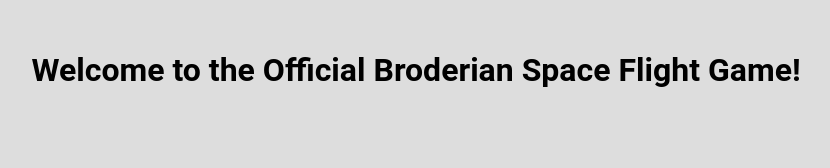
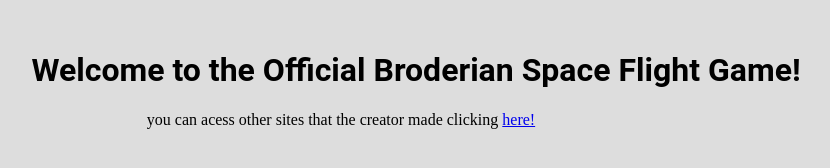
Before and after one commit to smili53/BSFG-wiki, a plain HTML site: page index.html in a window 1280 px wide. Shown: the whole page, without its empty margins (299-1129 px from the left). Drawn offline with Linux system fonts and the light colour scheme.

Commit message:
Update index.html

```diff
--- a/index.html
+++ b/index.html
@@ -11,6 +11,12 @@
       <h1 class="p1">
         Welcome to the Official Broderian Space Flight Game!
       </h1>
+      <p>
+        you can acess other sites that the creator made clicking
+        <a href="https://smili53.github.io/bingas/">
+          here!
+        </a>
+      </p>
     </center>
   </body>
 </html>
```
